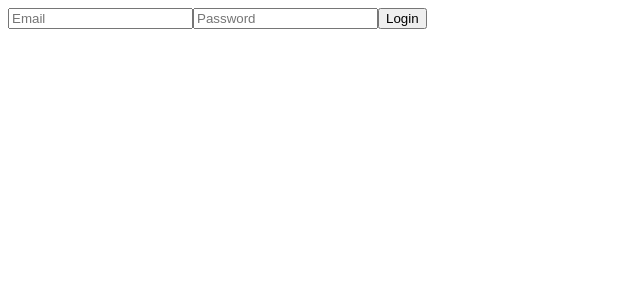
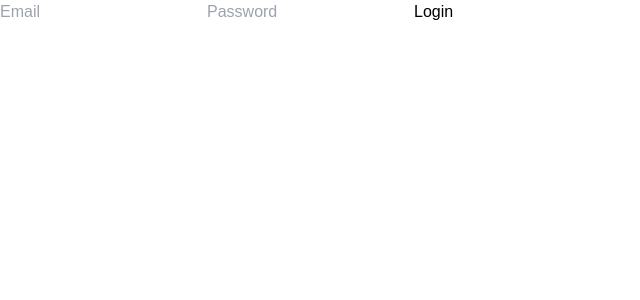
Before and after one commit to maryojo/task-buddy, a React (Create React App) app in the folder client/: page / in a window 1280 px wide. Shown: the top 300 px of the page, without its empty margins (0-640 px from the left). Built offline with nearby package versions, Linux system fonts and the light colour scheme.

Commit message:
Tailwind configuration

```diff
--- a/client/src/index.css
+++ b/client/src/index.css
@@ -0,0 +1,12 @@
+@tailwind base;
+@tailwind components;
+@tailwind utilities;
+
+
+@import url('https://fonts.googleapis.com/css2?family=Poppins:wght@300;400;600;800&family=Source+Sans+Pro:wght@300;400;700&display=swap');
+
+
+body{
+  font-family: 'Poppins', sans-serif;
+/* font-family: 'Source Sans Pro', sans-serif; */
+}
--- a/client/src/index.js
+++ b/client/src/index.js
@@ -1,6 +1,5 @@
 import React from 'react';
 import ReactDOM from 'react-dom/client';
-import './index.css';
 import App from './App';
 
 const root = ReactDOM.createRoot(document.getElementById('root'));
--- /dev/null
+++ b/client/tailwind.config.js
@@ -0,0 +1,10 @@
+/** @type {import('tailwindcss').Config} */
+module.exports = {
+  content: [
+    "./src/**/*.{js,jsx,ts,tsx}",
+  ],
+  theme: {
+    extend: {},
+  },
+  plugins: [],
+}
```
